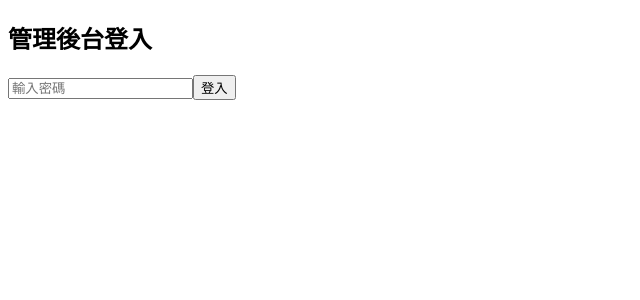
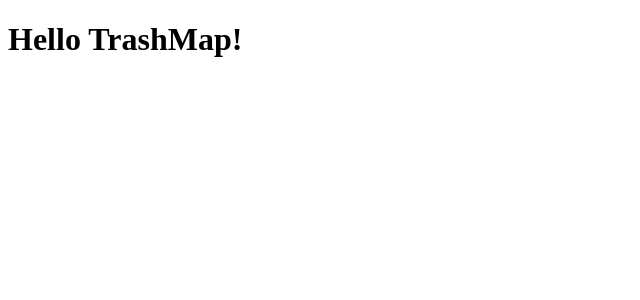
Before and after one commit to Yushan3952/333, a React (Create React App) app: page / in a window 1280 px wide. Shown: the top 300 px of the page, without its empty margins (0-640 px from the left). Built offline with nearby package versions, Linux system fonts and the light colour scheme.

Commit message:
Update App.js

```diff
--- a/src/App.js
+++ b/src/App.js
@@ -1,8 +1,8 @@
+// src/App.js
 import React from 'react';
-import AdminPanel from './AdminPanel';
 
 function App() {
-  return <AdminPanel />;
+  return <h1>Hello TrashMap!</h1>;
 }
 
 export default App;
```
